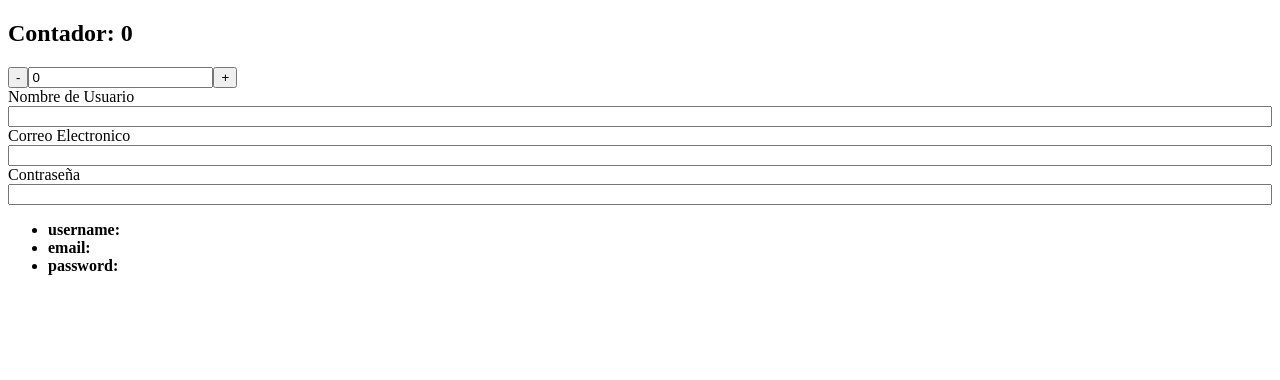
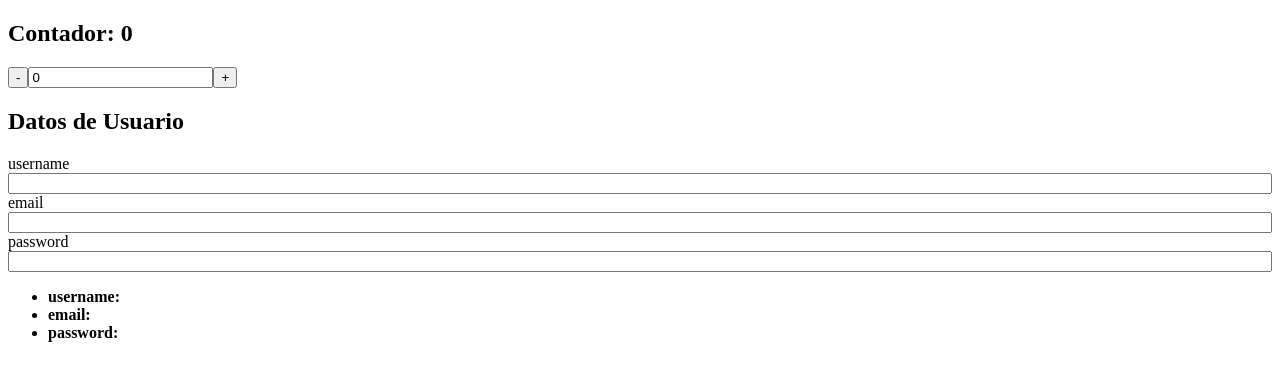
Before and after one commit to fpescar-lxv14/reactjs, a React (Vite) app: page / in a window 1280 px wide. Shown: the top 380 px of the page. Built offline with nearby package versions, Linux system fonts and the light colour scheme.

Commit message:
optimizar creacion de formulario

```diff
--- a/src/components/Session/SessionData.jsx
+++ b/src/components/Session/SessionData.jsx
@@ -2,7 +2,6 @@ import { useSelector } from "react-redux"
 
 export default function SessionData(){
     const session = useSelector(state => state.session)
-    console.log(session)
     return(
     <ul>
     { Object.entries(session).map(([k,v],i) =>
--- a/src/components/Session/SessionForm.jsx
+++ b/src/components/Session/SessionForm.jsx
@@ -1,17 +1,24 @@
 import { useDispatch, useSelector } from "react-redux"
 import { setvalue, reset } from "../../store/sessionSlice"
+import { Fragment } from "react";
 
 export default function SessionForm(){
     const dispatch = useDispatch()
-    const {username, email, password} = useSelector(s => s.session);
+    const session = useSelector(s => s.session);
     const handle = ({target:{id,value}}) => dispatch(setvalue([id,value]))
+    const getType = (t) => /email|password|number|date|radio|checkbox|tel/.test(t) ? t : "text"
     return(
         <form style={{display: "grid"}}>
-            <label htmlFor="username">Nombre de Usuario</label>
-            <input id="username" type="text" onInput={handle} value={username}/>
-            <label htmlFor="email">Correo Electronico</label>
-            <input id="email" type="text" onInput={handle} value={email}/>
-            <label htmlFor="password">Contraseña</label>
-            <input id="password" type="password" onInput={handle} value={password}/>
+        { Object.entries(session).map(([k,v],i) =>
+            <Fragment key={i}>
+            <label htmlFor={k}>{k}</label>
+            <input id={k}
+                type={getType(k)}
+                onInput={handle}
+                value={v}
+                autoComplete={1}
+                required={1} />
+            </Fragment>
+        )}
         </form>
 )}
--- a/src/components/Session/index.jsx
+++ b/src/components/Session/index.jsx
@@ -2,8 +2,9 @@ import SessionData from "./SessionData"
 import SessionForm from "./SessionForm"
 export default function Session(){
     return (
-    <>
+    <section>
+        <h2>Datos de Usuario</h2>
         <SessionForm/>
         <SessionData/>
-    </>
+    </section>
 )}
```
